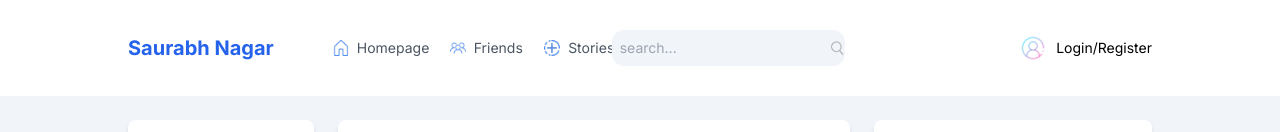
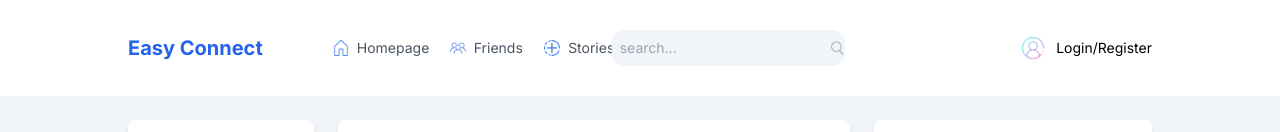
Before and after one commit to sk790/easy-connect, a Next.js app: page / in a window 1280 px wide. Shown: the top 132 px of the page. Built offline with nearby package versions, Linux system fonts and the light colour scheme; no server answers.

Commit message:
change header name

```diff
--- a/src/components/Navbar.tsx
+++ b/src/components/Navbar.tsx
@@ -10,7 +10,7 @@ export default function Navbar() {
           {/* LEFT */}
           <div className="md:hidden lg:block w-[20%]">
             <Link href="/" className="font-bold text-xl text-blue-600">
-              Saurabh Nagar
+              Easy Connect
             </Link>
           </div>
           {/* CENTER */}
```
